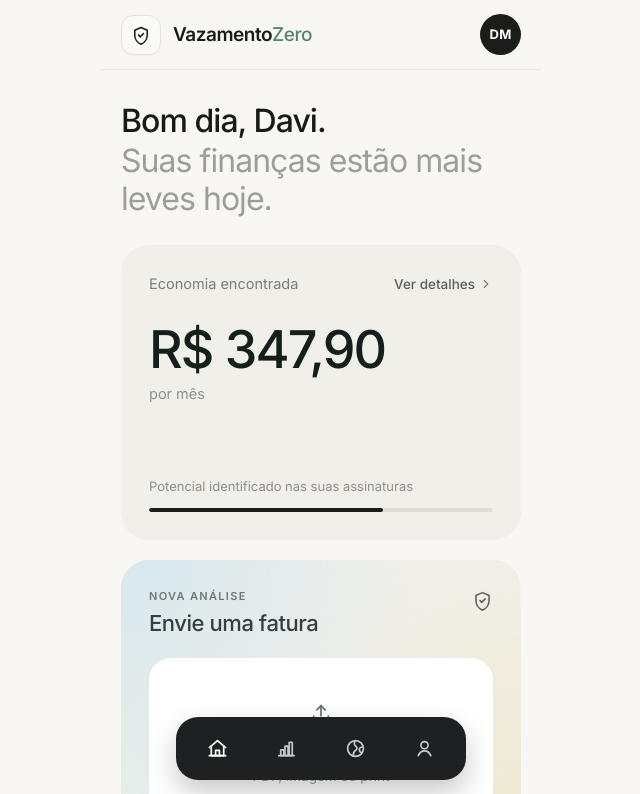
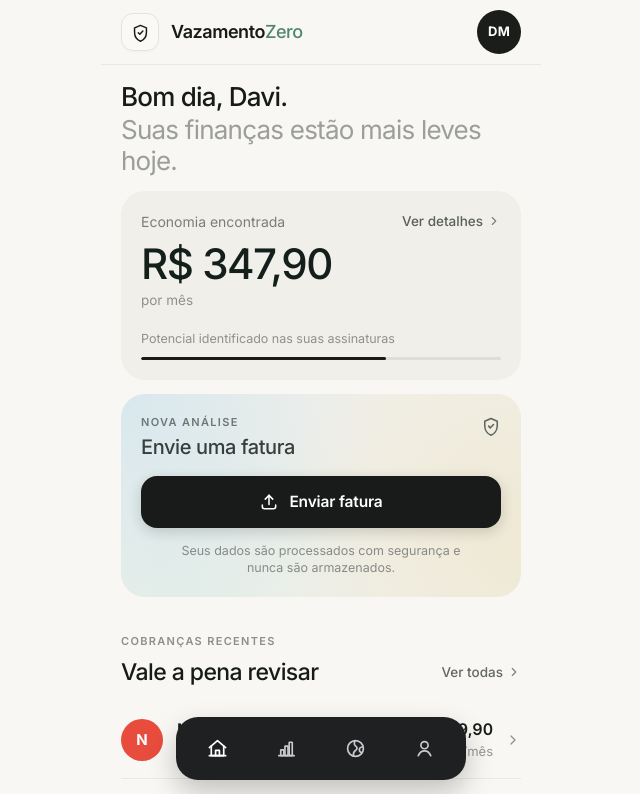
Before and after one commit to uset01/Taxly, a Next.js app: page / in a window 1280 px wide. Shown: the top 794 px of the page, without its empty margins (319-959 px from the left). Built offline with nearby package versions, Linux system fonts and the light colour scheme.

Commit message:
feat(cta): tornar CTA Enviar fatura visivel na primeira tela com botao solido escuro

```diff
--- a/src/app/globals.css
+++ b/src/app/globals.css
@@ -27,3 +27,7 @@ body {
     radial-gradient(circle at 15% 100%, #e4eee8 0%, transparent 55%),
     #f1efe9;
 }
+
+.safe-bottom-padding {
+  padding-bottom: calc(6.5rem + env(safe-area-inset-bottom, 0px));
+}
--- a/src/app/page.tsx
+++ b/src/app/page.tsx
@@ -65,14 +65,14 @@ export default function HomePage() {
   return (
     <div className="min-h-screen bg-[#F8F7F3] text-[#161A18] flex justify-center">
       {/* Mobile-first App Container */}
-      <div className="w-full max-w-[440px] min-h-screen bg-[#F8F7F3] pb-32 relative">
+      <div className="w-full max-w-[440px] min-h-screen bg-[#F8F7F3] safe-bottom-padding relative">
         {/* Top Sticky Header */}
-        <header className="sticky top-0 z-30 bg-[#F8F7F3]/95 backdrop-blur-md border-b border-[#EAE8E2] px-5 py-3.5 flex items-center justify-between">
+        <header className="sticky top-0 z-30 bg-[#F8F7F3]/95 backdrop-blur-md border-b border-[#EAE8E2] px-5 py-2.5 flex items-center justify-between">
           <div className="flex items-center gap-3">
-            <div className="w-[40px] h-[40px] rounded-[12px] bg-[#FAF9F6] border border-[#E5E3DD] shadow-[0_1px_2px_rgba(0,0,0,0.03)] flex items-center justify-center text-[#181B19]">
-              <ShieldCheckIcon className="w-[20px] h-[20px]" />
+            <div className="w-[38px] h-[38px] rounded-[12px] bg-[#FAF9F6] border border-[#E5E3DD] shadow-[0_1px_2px_rgba(0,0,0,0.03)] flex items-center justify-center text-[#181B19]">
+              <ShieldCheckIcon className="w-[19px] h-[19px]" />
             </div>
-            <span className="text-[19px] tracking-[-0.025em] leading-none select-none">
+            <span className="text-[18px] tracking-[-0.025em] leading-none select-none">
               <strong className="font-semibold text-[#181B19]">Vazamento</strong>
               <span className="font-medium text-[#52856F]">Zero</span>
             </span>
@@ -81,7 +81,7 @@ export default function HomePage() {
           <button
             type="button"
             aria-label="Perfil do usuário DM"
-            className="w-[41px] h-[41px] rounded-full bg-[#1B1D1B] text-white text-[13px] font-bold tracking-wide flex items-center justify-center hover:opacity-90 transition-opacity cursor-pointer"
+            className="w-[44px] h-[44px] rounded-full bg-[#1B1D1B] text-white text-[13px] font-bold tracking-wide flex items-center justify-center hover:opacity-90 transition-opacity cursor-pointer"
           >
             DM
           </button>
@@ -90,8 +90,8 @@ export default function HomePage() {
         {/* Main Content */}
         <main>
           {/* Greeting Hero */}
-          <section className="px-5 pt-8 pb-7">
-            <h1 className="text-[30px] sm:text-[32px] leading-[1.18] tracking-[-0.03em]">
+          <section className="px-5 pt-4 pb-3.5">
+            <h1 className="text-[24px] sm:text-[26px] leading-[1.2] tracking-[-0.03em]">
               <span className="block font-medium text-[#161A18]">
                 Bom dia, Davi.
               </span>
@@ -103,9 +103,9 @@ export default function HomePage() {
 
           {/* Card 1: Economia encontrada */}
           <section className="px-5">
-            <div className="rounded-[28px] bg-[#F0EFEA] p-6 sm:p-7">
+            <div className="rounded-[24px] bg-[#F0EFEA] p-5">
               <div className="flex items-center justify-between">
-                <span className="text-[14.5px] text-[#7A7E79]">
+                <span className="text-[14px] text-[#7A7E79]">
                   Economia encontrada
                 </span>
                 <button
@@ -117,15 +117,15 @@ export default function HomePage() {
                 </button>
               </div>
 
-              <div className="mt-7">
-                <p className="text-[48px] sm:text-[52px] leading-[1.04] tracking-[-0.035em] font-medium text-[#141F1B]">
+              <div className="mt-2.5">
+                <p className="text-[38px] sm:text-[42px] leading-[1.05] tracking-[-0.035em] font-medium text-[#141F1B]">
                   R$ 347,90
                 </p>
-                <p className="text-[14.5px] text-[#8E918C] mt-1.5">por mês</p>
+                <p className="text-[13.5px] text-[#8E918C] mt-1">por mês</p>
               </div>
 
-              <div className="mt-16 pt-2">
-                <p className="text-[13px] text-[#8E918C] mb-3">
+              <div className="mt-4 pt-1">
+                <p className="text-[12.5px] text-[#8E918C] mb-2">
                   Potencial identificado nas suas assinaturas
                 </p>
                 <div className="h-[3.5px] w-full rounded-full bg-[#DFDDD7] overflow-hidden">
@@ -136,18 +136,18 @@ export default function HomePage() {
           </section>
 
           {/* Card 2: Nova análise - Envie uma fatura */}
-          <section className="px-5 mt-5">
-            <div className="rounded-[28px] invoice-card-gradient p-6 sm:p-7">
+          <section className="px-5 mt-3.5">
+            <div className="rounded-[24px] invoice-card-gradient p-5">
               <div className="flex items-start justify-between">
                 <div>
                   <p className="text-[11px] uppercase tracking-[0.12em] font-semibold text-[#6F7876]">
                     NOVA ANÁLISE
                   </p>
-                  <h2 className="text-[22px] leading-tight tracking-[-0.02em] font-medium text-[#363F3D] mt-1.5">
+                  <h2 className="text-[20px] leading-tight tracking-[-0.02em] font-medium text-[#363F3D] mt-1">
                     Envie uma fatura
                   </h2>
                 </div>
-                <ShieldCheckIcon className="w-[21px] h-[21px] text-[#5C6561] mt-0.5 shrink-0" />
+                <ShieldCheckIcon className="w-[20px] h-[20px] text-[#5C6561] mt-0.5 shrink-0" />
               </div>
 
               <input
@@ -161,20 +161,15 @@ export default function HomePage() {
               <button
                 type="button"
                 onClick={() => fileInputRef.current?.click()}
-                className="mt-5 w-full rounded-[22px] bg-white py-11 px-6 flex flex-col items-center justify-center text-center transition-all hover:bg-white/95 active:scale-[0.99] cursor-pointer shadow-[0_2px_10px_rgba(0,0,0,0.015)]"
+                className="mt-4 w-full min-h-[52px] rounded-[16px] bg-[#181B19] hover:bg-[#262A27] text-white py-3.5 px-5 flex items-center justify-center gap-2.5 text-center transition-all active:scale-[0.99] cursor-pointer shadow-[0_4px_14px_rgba(24,27,25,0.18)]"
               >
-                <UploadIcon className="w-[22px] h-[22px] text-[#68706C] mb-3.5" />
-                <span className="text-[16px] font-semibold text-[#474D4A] tracking-[-0.01em]">
-                  {selectedFile ? selectedFile : "Selecionar fatura"}
-                </span>
-                <span className="text-[13.5px] text-[#9A9D99] mt-1">
-                  {selectedFile
-                    ? "Arquivo pronto para análise • Clique para trocar"
-                    : "PDF, imagem ou print"}
+                <UploadIcon className="w-[20px] h-[20px] text-white shrink-0" />
+                <span className="text-[15.5px] font-semibold tracking-[-0.01em]">
+                  {selectedFile ? `Fatura: ${selectedFile}` : "Enviar fatura"}
                 </span>
               </button>
 
-              <p className="text-[12.5px] leading-[1.45] text-[#878B86] text-center max-w-[275px] mx-auto mt-6">
+              <p className="text-[12.5px] leading-[1.4] text-[#878B86] text-center max-w-[290px] mx-auto mt-3.5">
                 Seus dados são processados com segurança e nunca são
                 armazenados.
               </p>
```
